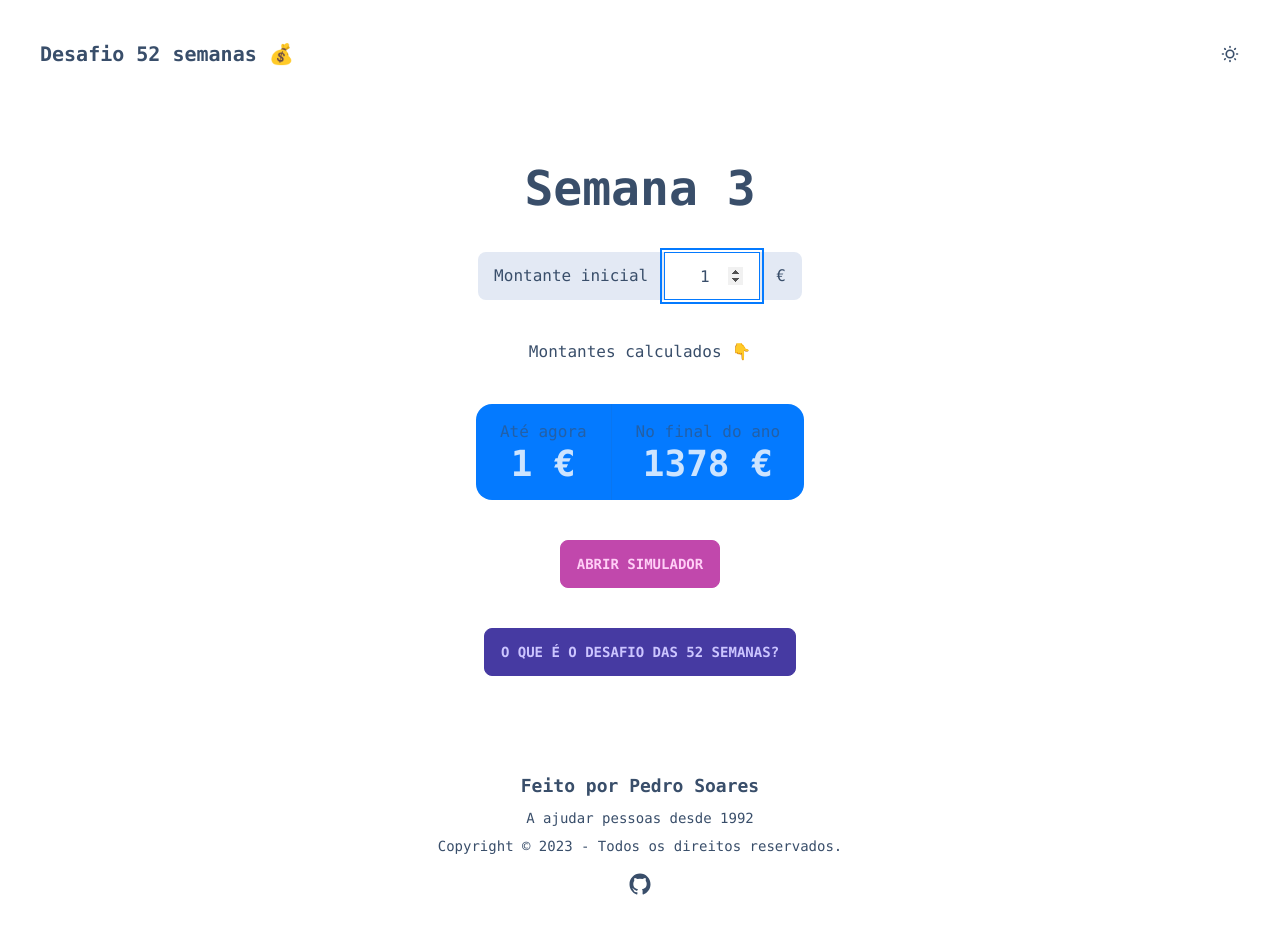
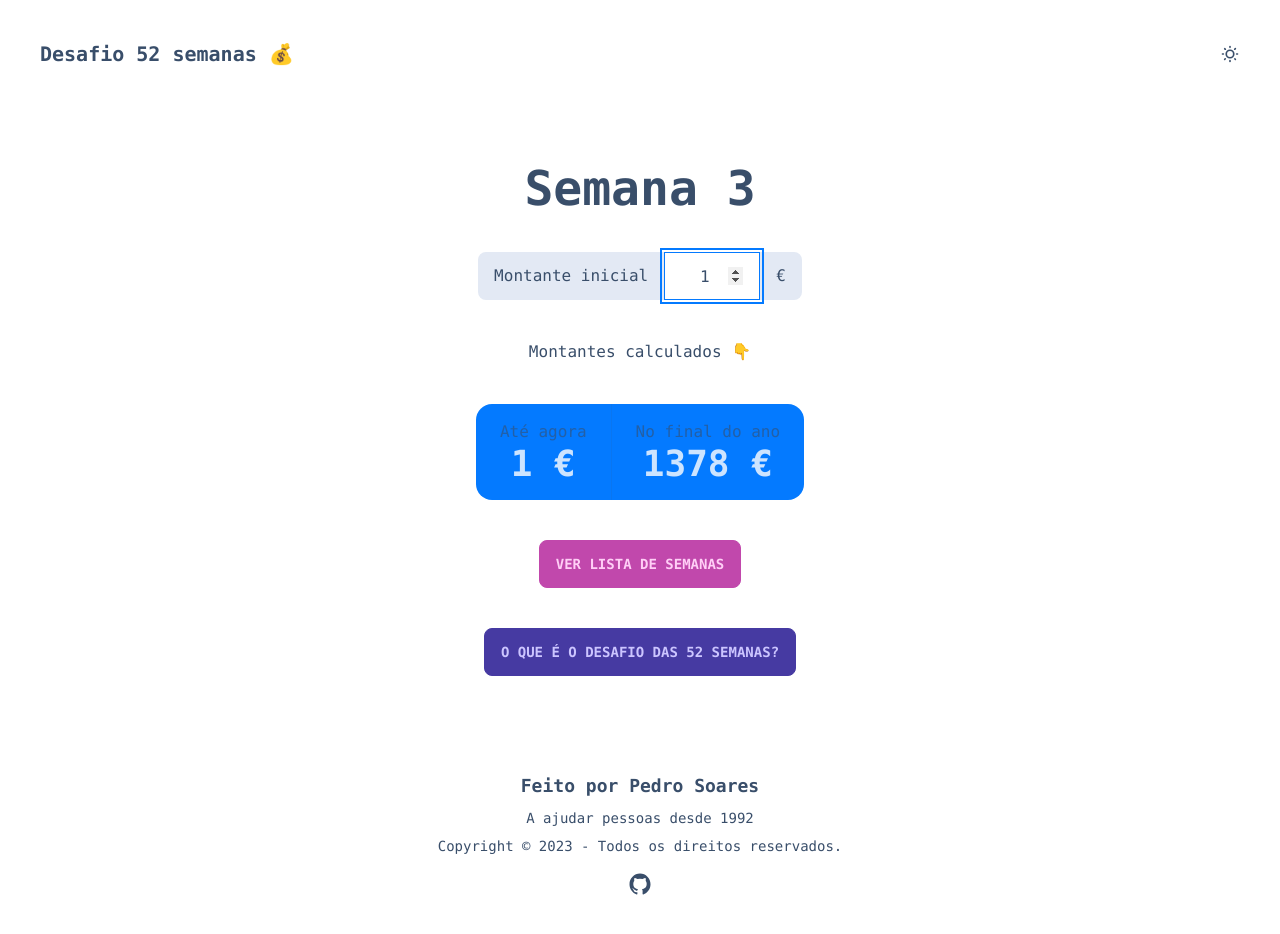
Before and after one commit to pncsoares/52-semanas, a React (Vite) app: page / in a window 1280 px wide. Built offline with nearby package versions, Linux system fonts and the light colour scheme.

Commit message:
Change simulator name to weeks table list

```diff
--- a/src/components/CurrentWeek/index.tsx
+++ b/src/components/CurrentWeek/index.tsx
@@ -3,8 +3,8 @@ import { getCurrentWeekNumber } from '@/services/date.services';
 import { useEffect, useState } from 'react';
 import HowToModal from '../HowToModal';
 import HowToModalButton from '../HowToModalButton';
-import SimulatorModal from '../SimulatorModal';
-import SimulatorModalButton from '../SimulatorModalButton';
+import WeeksTableModal from '../WeeksTableModal';
+import WeeksTableModalButton from '../WeeksTableModalButton';
 
 export default function CurrentWeek() {
   const [currentWeekNumber, setCurrentWeekNumber] = useState<number>(1);
@@ -63,8 +63,8 @@ export default function CurrentWeek() {
               </div>
             </div>
 
-            <SimulatorModalButton />
-            <SimulatorModal
+            <WeeksTableModalButton />
+            <WeeksTableModal
               initialAmount={initialAmount}
               currentWeekNumber={currentWeekNumber}
             />
--- a/src/components/SimulatorModalButton/index.tsx
+++ /dev/null
@@ -1,12 +0,0 @@
-export default function SimulatorModalButton() {
-  return (
-    <>
-      <label
-        htmlFor="simulator"
-        className="btn btn-accent"
-      >
-        Abrir simulador
-      </label>
-    </>
-  );
-}
--- a/src/components/Simulator/index.tsx
+++ b/src/components/WeeksTable/index.tsx
@@ -1,12 +1,12 @@
 import { IWeek } from '@/interfaces/Week';
 import { useEffect, useState } from 'react';
 
-interface SimulatorProps {
+interface WeeksTableProps {
   initialAmount: number;
   currentWeekNumber: number;
 }
 
-export default function Simulator({ initialAmount, currentWeekNumber }: SimulatorProps) {
+export default function WeeksTable({ initialAmount, currentWeekNumber }: WeeksTableProps) {
   const [weeks, setWeeks] = useState<IWeek[]>([]);
 
   useEffect(() => {
--- a/src/components/SimulatorModal/index.tsx
+++ b/src/components/WeeksTableModal/index.tsx
@@ -1,28 +1,31 @@
-import Simulator from '../Simulator';
+import WeeksTable from '../WeeksTable';
 
-interface SimulatorModalProps {
+interface WeeksTableModalProps {
   initialAmount: number;
   currentWeekNumber: number;
 }
 
-export default function SimulatorModal({ initialAmount, currentWeekNumber }: SimulatorModalProps) {
+export default function WeeksTableModal({
+  initialAmount,
+  currentWeekNumber,
+}: WeeksTableModalProps) {
   return (
     <>
       <input
         type="checkbox"
-        id="simulator"
+        id="weeksTable"
         className="modal-toggle"
       />
       <div className="modal">
         <div className="modal-box p-0 max-w-6xl">
-          <h3 className="font-bold text-2xl pt-5">Simulador</h3>
-          <Simulator
+          <h3 className="font-bold text-2xl pt-5">Lista de semanas</h3>
+          <WeeksTable
             initialAmount={initialAmount}
             currentWeekNumber={currentWeekNumber}
           />
           <div className="modal-action pr-5 pb-5">
             <label
-              htmlFor="simulator"
+              htmlFor="weeksTable"
               className="btn"
             >
               Fechar
--- /dev/null
+++ b/src/components/WeeksTableModalButton/index.tsx
@@ -0,0 +1,12 @@
+export default function WeeksTableModalButton() {
+  return (
+    <>
+      <label
+        htmlFor="weeksTable"
+        className="btn btn-accent"
+      >
+        Ver lista de semanas
+      </label>
+    </>
+  );
+}
```
